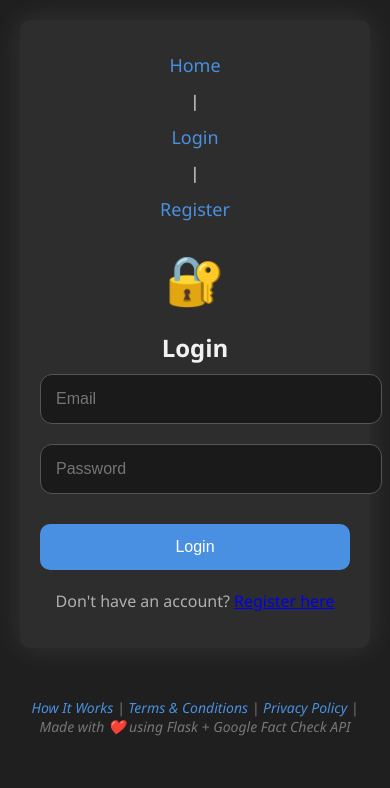
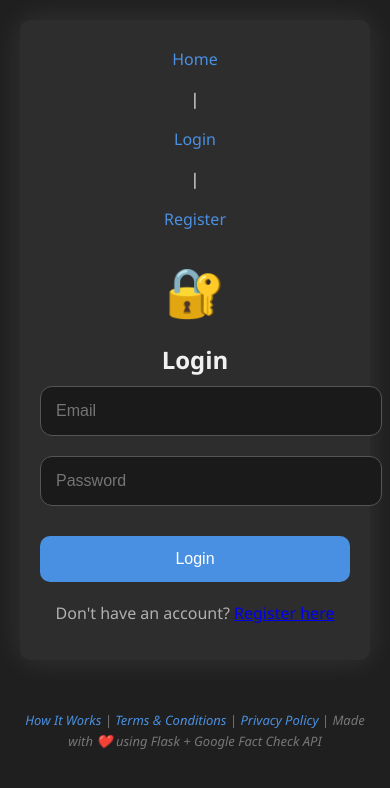
Before and after one commit to Marioscaushi/fakenews.gapi, a Flask app: a page that uses templates/login.html in a window 390 px wide. Shown: the top 788 px of the page. Run offline with Flask 3, Linux system fonts and the light colour scheme.

Commit message:
Add files via upload

```diff
--- a/templates/change-password.html
+++ b/templates/change-password.html
@@ -1,6 +1,8 @@
 <!DOCTYPE html>
 <html>
 <head>
+            <meta name="viewport" content="width=device-width, initial-scale=1.0">
+
     <title>Change Password</title>
     <style>
         body {
--- a/templates/dashboard.html
+++ b/templates/dashboard.html
@@ -2,6 +2,8 @@
 <html lang="en">
 <head>
     <meta charset="UTF-8">
+            <meta name="viewport" content="width=device-width, initial-scale=1.0">
+
     <title>Dashboard - Fake News Detector</title>
     <style>
         body {
--- a/templates/how-it-works.html
+++ b/templates/how-it-works.html
@@ -1,6 +1,8 @@
 <!DOCTYPE html>
 <html>
 <head>
+            <meta name="viewport" content="width=device-width, initial-scale=1.0">
+
     <title>How It Works - Fake News Detector</title>
     <style>
         body {
--- a/templates/login.html
+++ b/templates/login.html
@@ -2,6 +2,8 @@
 <html lang="en">
 <head>
     <meta charset="UTF-8">
+            <meta name="viewport" content="width=device-width, initial-scale=1.0">
+
     <title>Login - Fake News Detector</title>
     <style>
         body {
@@ -166,16 +168,17 @@
     }
 
   .nav {
+    display: flex;
     flex-direction: column;
+    align-items: center;
     gap: 10px;
-        text-align: center;
 }
 
 .nav a {
-        display: block;
-        margin: 8px 0;
-        font-size: 18px;
+    margin: 0;
+    padding: 8px 0;
 }
+
 
     .dropdown button {
         width: 100%;
@@ -220,6 +223,11 @@
         gap: 10px;
     }
 }
+footer {
+    font-size: 13px;
+    line-height: 1.6;
+}
+
 
     </style>
 </head>
--- a/templates/privacy-policy.html
+++ b/templates/privacy-policy.html
@@ -1,6 +1,8 @@
 <!DOCTYPE html>
 <html>
 <head>
+            <meta name="viewport" content="width=device-width, initial-scale=1.0">
+
     <title>Privacy Policy - Fake News Detector</title>
     <style>
         body {
--- a/templates/register.html
+++ b/templates/register.html
@@ -2,6 +2,8 @@
 <html lang="en">
 <head>
     <meta charset="UTF-8">
+            <meta name="viewport" content="width=device-width, initial-scale=1.0">
+
     <title>Register - Fake News Detector</title>
     <style>
         body {
--- a/templates/terms-and-conditions.html
+++ b/templates/terms-and-conditions.html
@@ -1,7 +1,10 @@
 <!DOCTYPE html>
 <html>
 <head>
+        <meta name="viewport" content="width=device-width, initial-scale=1.0">
+
     <title>Terms & Conditions - Fake News Detector</title>
+
     <style>
         body {
             background-color: #0f0f0f;
```
Lines whose indentation alone changed are shown as unchanged.
